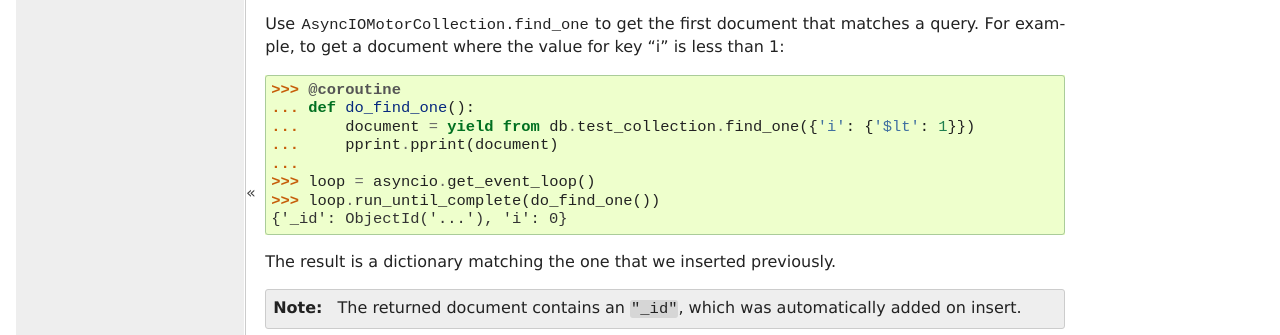
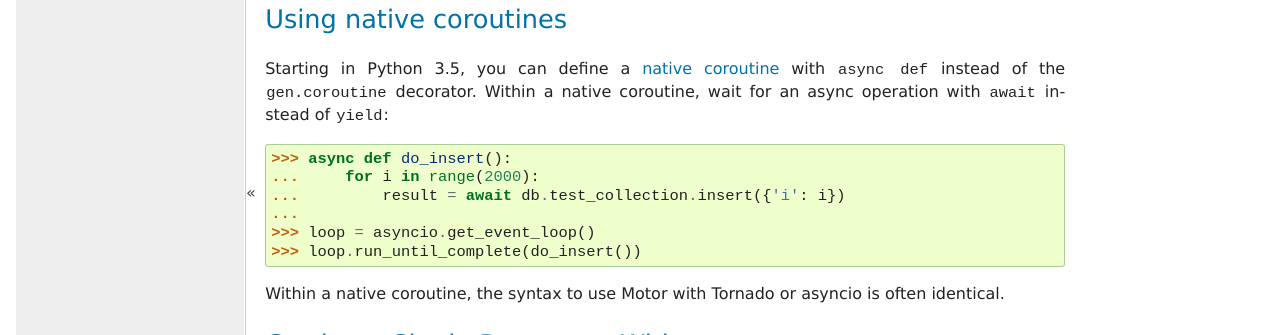
Before and after one commit to mongodb/motor, a Sphinx documentation site: the page built from doc/tutorial-asyncio.rst, in a window 1280 px wide and 900 px high, scrolled down 2351 px, cut to the strip 256-591 px from the top of the window. Built offline with Sphinx 7.4.7, drawn with Linux system fonts in a browser that asks for light colours; the version number is read from the project's files by our own code; some of the changed text lies outside the part shown.

Commit message:
MOTOR-85 async / await code examples.
Run the doctests against Tornado on master now,
they require unreleased Tornado 4.3 features.

```diff
--- a/doc/examples/callbacks-and-coroutines.rst
+++ b/doc/examples/callbacks-and-coroutines.rst
@@ -175,3 +175,31 @@ two messages at once and wait for both:
 
     # Wait for both to complete by yielding the Futures.
     previous_msg, next_msg = yield [prev_future, next_future]
+
+`async` and `await`
+-------------------
+
+Python 3.5 introduces `native coroutines`_ that use the `async` and `await`
+keywords. Starting in Python 3.5, you can use `async def` instead of the
+`gen.coroutine` decorator, and replace the while-loop with `async for`:
+
+.. code-block:: python
+
+    class MessagesHandler(tornado.web.RequestHandler):
+        @tornado.web.asynchronous
+        async def get(self):
+            """Display all messages."""
+            self.write('<a href="/compose">Compose a message</a><br>')
+            self.write('<ul>')
+            db = self.settings['db']
+
+            # New in Python 3.5:
+            async for message in db.messages.find().sort([('_id', -1)]):
+                self.write('<li>%s</li>' % message['msg'])
+
+            self.write('</ul>')
+            self.finish()
+
+This version of the code is dramatically faster.
+
+.. _native coroutines: https://www.python.org/dev/peps/pep-0492/
--- a/doc/tutorial-asyncio.rst
+++ b/doc/tutorial-asyncio.rst
@@ -159,6 +159,27 @@ store a document in MongoDB, call `AsyncIOMotorCollection.insert` in a
   >>> pymongo.MongoClient().test_database.test_collection.remove()
   {...}
 
+Using native coroutines
+-----------------------
+
+Starting in Python 3.5, you can define a `native coroutine`_ with `async def`
+instead of the `gen.coroutine` decorator. Within a native coroutine, wait
+for an async operation with `await` instead of `yield`:
+
+.. doctest:: before-inserting-2000-docs
+
+  >>> async def do_insert():
+  ...     for i in range(2000):
+  ...         result = await db.test_collection.insert({'i': i})
+  ...
+  >>> loop = asyncio.get_event_loop()
+  >>> loop.run_until_complete(do_insert())
+
+Within a native coroutine, the syntax to use Motor with Tornado or asyncio
+is often identical.
+
+.. _native coroutine: https://www.python.org/dev/peps/pep-0492/
+
 Getting a Single Document With `find_one`
 -----------------------------------------
 
@@ -255,6 +276,26 @@ You can apply a sort, limit, or skip to a query before you begin iterating:
 individually; it gets documents efficiently in `large batches`_.
 
 .. _`large batches`: http://docs.mongodb.org/manual/core/read-operations/#cursor-behaviors
+
+`async for`
+-----------
+
+In a native coroutine defined with `async def`, replace the while-loop with
+`async for`:
+
+.. doctest:: after-inserting-2000-docs
+
+  >>> async def do_find():
+  ...     c = db.test_collection
+  ...     async for document in c.find({'i': {'$lt': 2}}):
+  ...         pprint.pprint(document)
+  ...
+  >>> loop = asyncio.get_event_loop()
+  >>> loop.run_until_complete(do_find())
+  {'_id': ObjectId('...'), 'i': 0}
+  {'_id': ObjectId('...'), 'i': 1}
+
+This version of the code is dramatically faster.
 
 Counting Documents
 ------------------
--- a/doc/tutorial-tornado.rst
+++ b/doc/tutorial-tornado.rst
@@ -307,6 +307,26 @@ In the code above, ``result`` is the ``_id`` of each inserted document.
   >>> pymongo.MongoClient().test_database.test_collection.remove()
   {...}
 
+Using native coroutines
+-----------------------
+
+Starting in Python 3.5, you can define a `native coroutine`_ with `async def`
+instead of the `gen.coroutine` decorator. Within a native coroutine, wait
+for an async operation with `await` instead of `yield`:
+
+.. doctest:: before-inserting-2000-docs
+
+  >>> async def do_insert():
+  ...     for i in range(2000):
+  ...         result = await db.test_collection.insert({'i': i})
+  ...
+  >>> IOLoop.current().run_sync(do_insert)
+
+Within a native coroutine, the syntax to use Motor with Tornado or asyncio
+is often identical.
+
+.. _native coroutine: https://www.python.org/dev/peps/pep-0492/
+
 Getting a Single Document With `MotorCollection.find_one`
 ---------------------------------------------------------
 Use `MotorCollection.find_one` to get the first document that
@@ -402,6 +422,25 @@ You can apply a sort, limit, or skip to a query before you begin iterating:
 individually; it gets documents efficiently in `large batches`_.
 
 .. _`large batches`: http://docs.mongodb.org/manual/core/read-operations/#cursor-behaviors
+
+`async for`
+-----------
+
+In a native coroutine defined with `async def`, replace the while-loop with
+`async for`:
+
+.. doctest:: after-inserting-2000-docs
+
+  >>> async def do_find():
+  ...     c = db.test_collection
+  ...     async for document in c.find({'i': {'$lt': 2}}):
+  ...         pprint.pprint(document)
+  ...
+  >>> IOLoop.current().run_sync(do_find)
+  {'_id': ObjectId('...'), 'i': 0}
+  {'_id': ObjectId('...'), 'i': 1}
+
+This version of the code is dramatically faster.
 
 Counting Documents
 ------------------
```
Also changed, not shown: 2 other files.
